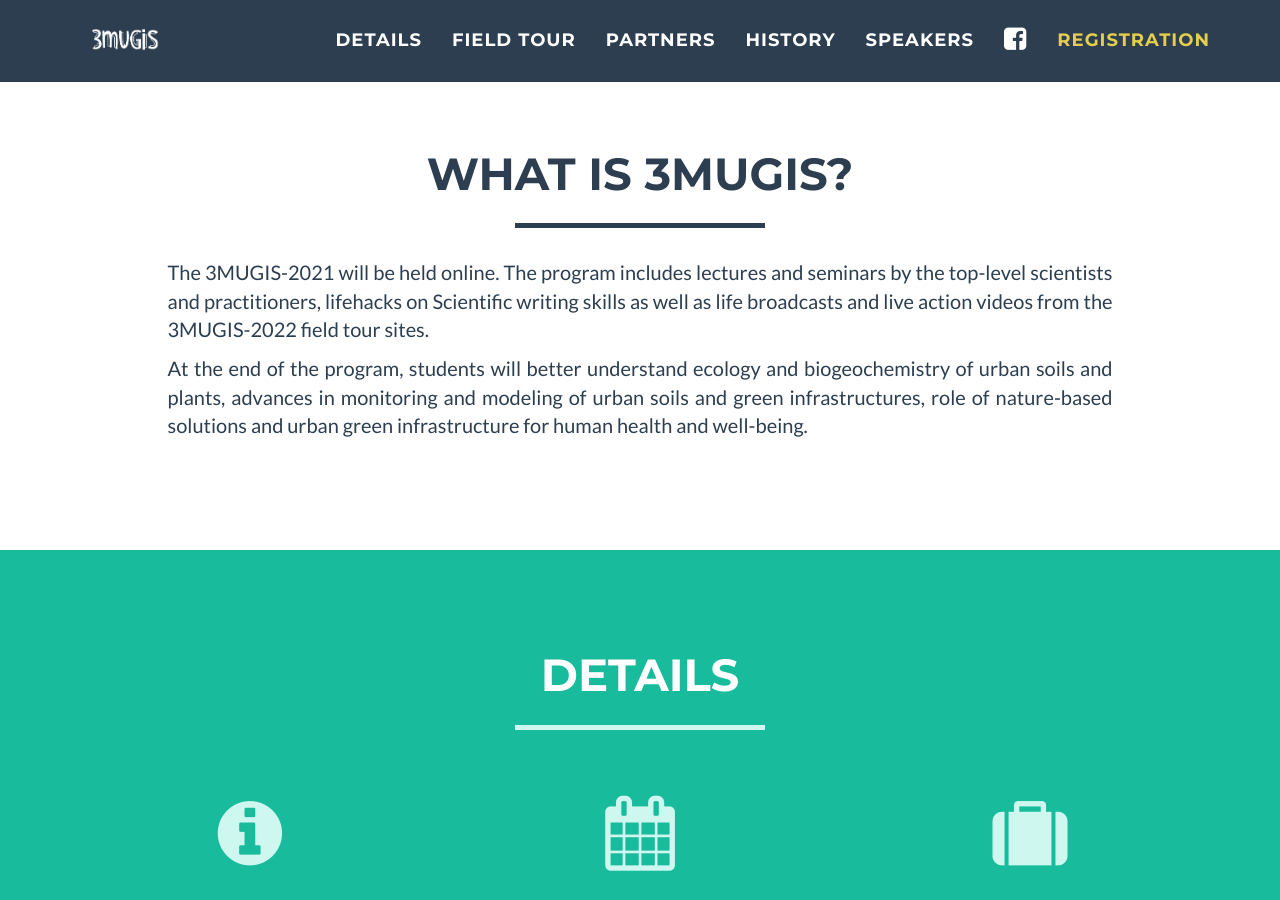
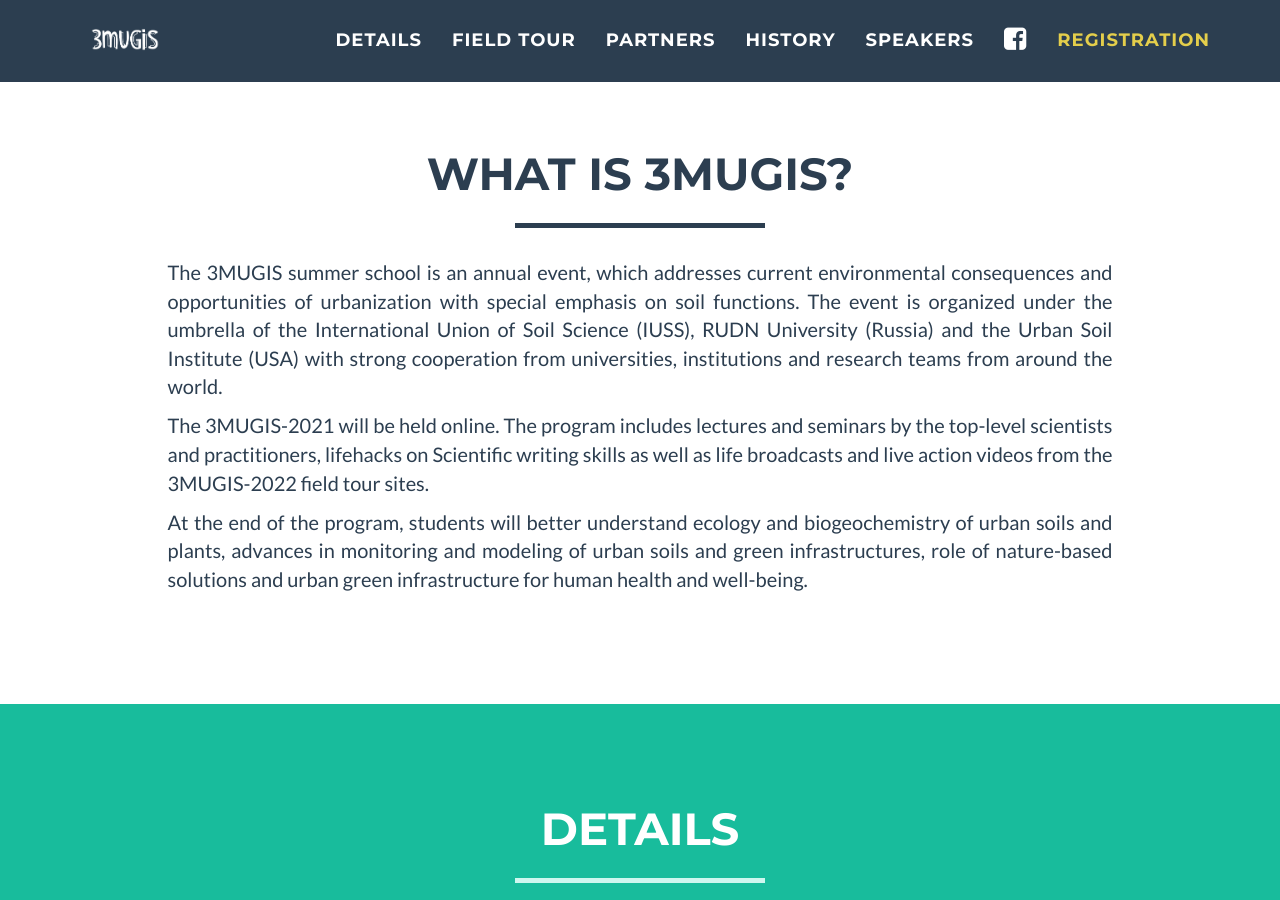
Before and after one commit to erasmus-rudn/erasmus-rudn.github.io, a Jekyll site: the page built from index.md, in a window 1280 px wide and 900 px high, scrolled down 886 px. Built offline with Jekyll 4.4.1, drawn with Linux system fonts in a browser that asks for light colours.

Commit message:
Update Intro.html

```diff
--- a/_includes/Intro.html
+++ b/_includes/Intro.html
@@ -8,6 +8,9 @@
             </div>
             <div class="row">
                 <div class="col-lg-offset-1 col-lg-10 text-justify">
+                    <p>The 3MUGIS summer school is an annual event, which addresses current environmental consequences and opportunities of urbanization with special emphasis on
+                        soil functions. The event is organized under the umbrella of the International Union of Soil Science (IUSS), RUDN University (Russia) and the Urban Soil
+                        Institute (USA) with strong cooperation from universities, institutions and research teams from around the world.</p>
                     <p>The 3MUGIS-2021 will be held online. The program includes lectures and seminars by the top-level scientists and practitioners, lifehacks on Scientific
                         writing skills as well as life broadcasts and live action videos from the 3MUGIS-2022 field tour sites.</p>
                     <p> At the end of the program, students will better understand ecology and biogeochemistry of urban soils and plants, advances in monitoring and modeling of
```
